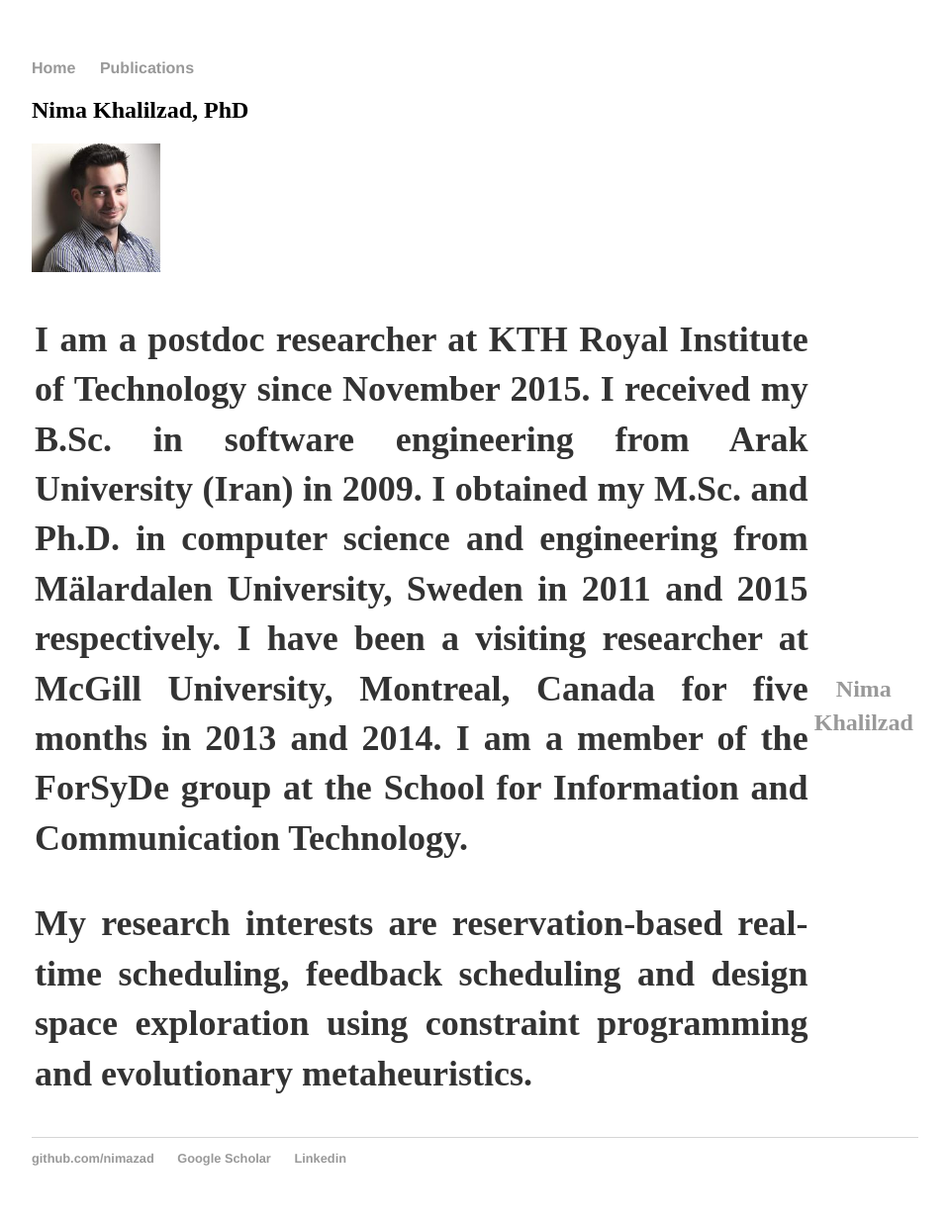
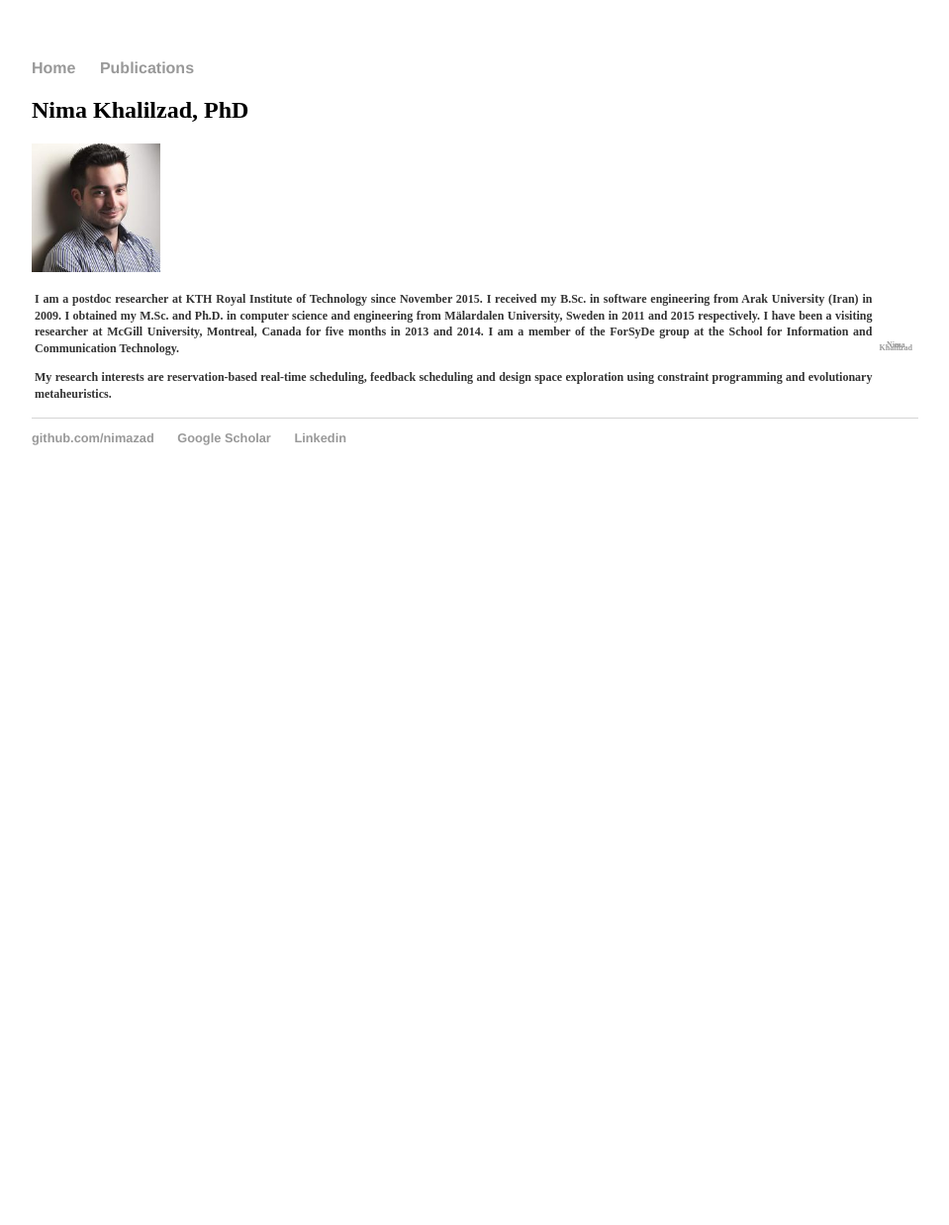
Before and after one commit to nimazad/nimazad.github.io, a Jekyll site: the page built from index.html, in a window 1280 px wide. Shown: the whole page at 99% size, without its empty margins (160-1119 px from the left). Built offline with Jekyll 4.4.1, drawn with Linux system fonts in a browser that asks for light colours; comment, search, counter and statistics services are not loaded; after the commit the page ends 900 px from its top, so only the background shows below that.

Commit message:
table css updated

```diff
--- a/css/main.css
+++ b/css/main.css
@@ -42,7 +42,7 @@ ul.posts li {
     list-style: none;
 }
 table{
-padding: 15;
-font-size: 1.5em;
-line-height: 1.4em;
+padding: 25;
+font-size: 0.5em;
+line-height: 0.4em;
 }
```
